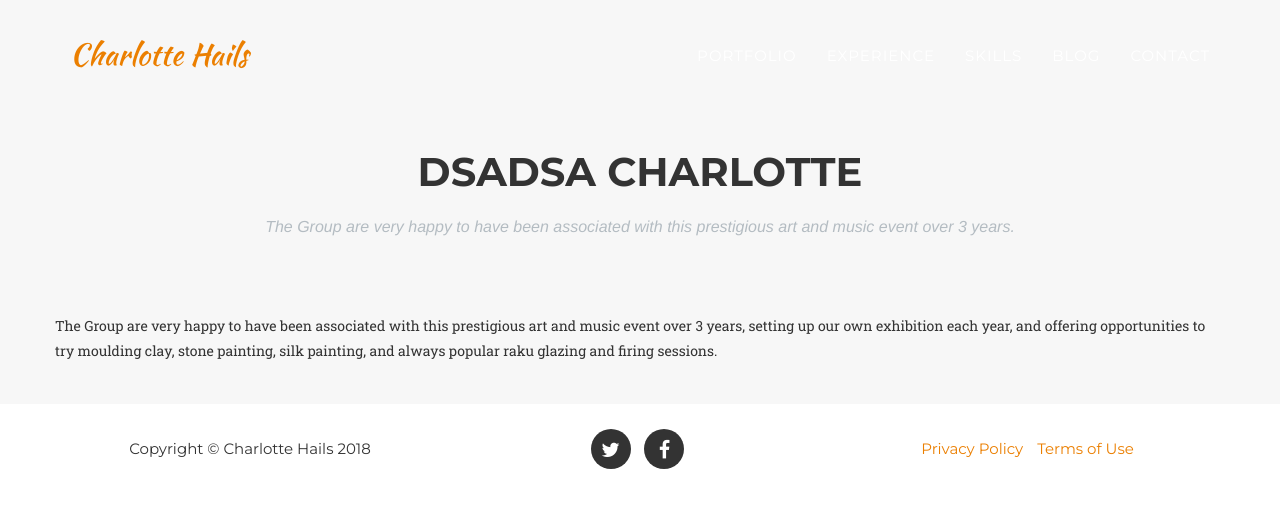
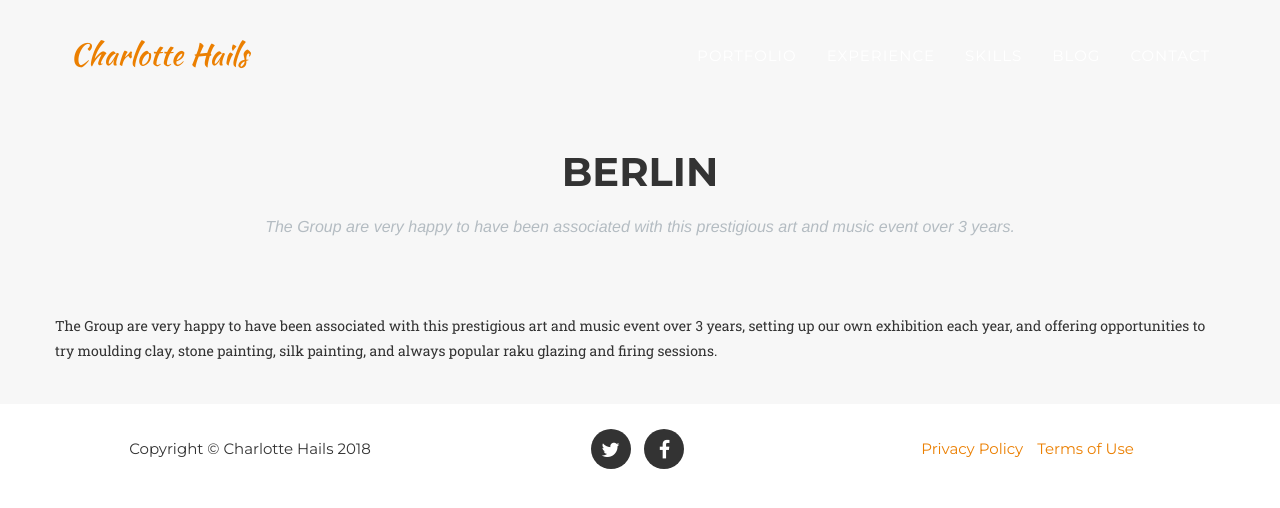
Before and after one commit to lottie189/TheBarnetCollection.org, a Jekyll site: the page built from _exhibitions/Berlin.markdown, in a window 1280 px wide. Shown: the top 508 px of the page. Built offline with Jekyll 4.4.1, drawn with Linux system fonts in a browser that asks for light colours; some web fonts are replaced.

Commit message:
Update and rename childwickbury-arts-fair.markdown to Berlin.markdown

```diff
--- a/_exhibitions/childwickbury-arts-fair.markdown
+++ b/_exhibitions/Berlin.markdown
@@ -1,5 +1,5 @@
 ---
-title: dsadsa Charlotte
+title: Berlin
 date: 2007-04-01 00:00:00 Z
 image:
   url: garden.jpg
```
